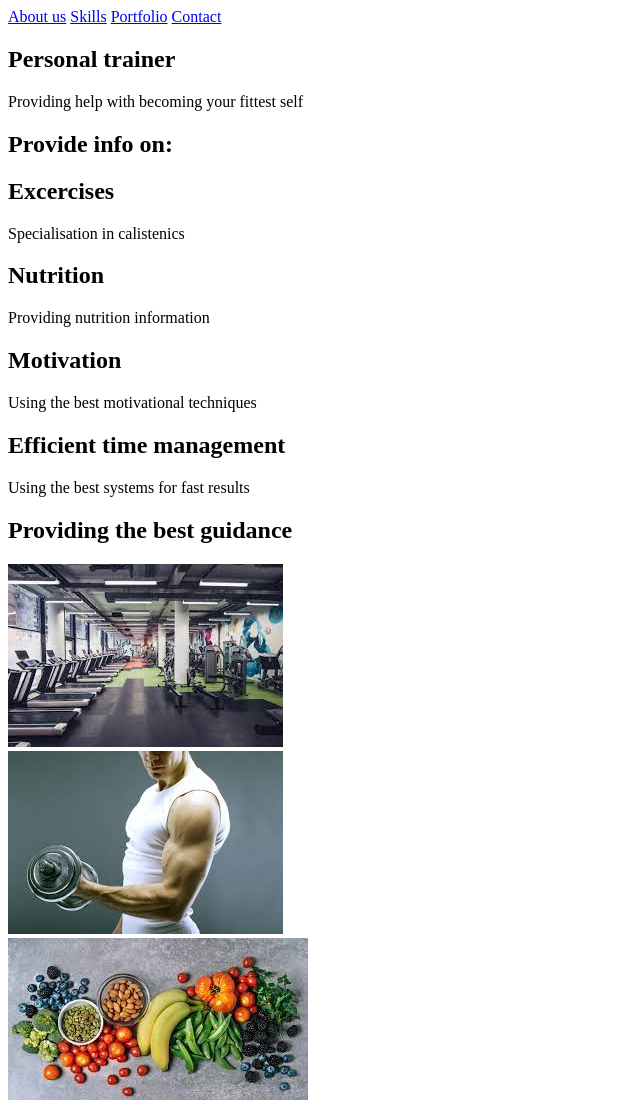
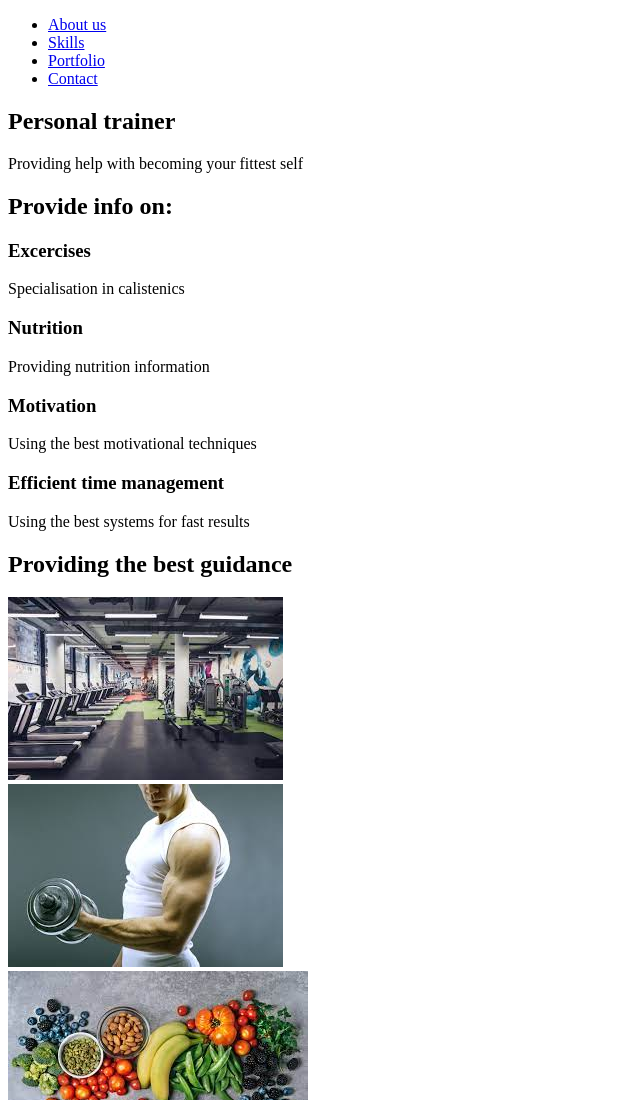
Before and after one commit to KasiaWad/html-prosta-strona, a plain HTML site: page index.html in a window 1280 px wide. Shown: the top 1100 px of the page, without its empty margins (0-640 px from the left). Drawn offline with Linux system fonts and the light colour scheme.

Commit message:
html-prosta-strona

```diff
--- a/index.html
+++ b/index.html
@@ -8,36 +8,38 @@
 </head>
 <body>
     <nav>
-        <a href="#about">About us</a>
-        <a href="#skills">Skills</a>
-        <a href="#portfolio">Portfolio</a>
-        <a href="#contact">Contact</a>
+        <ul>
+        <li><a href="#about">About us</a></li>
+        <li><a href="#skills">Skills</a></li>
+        <li><a href="#portfolio">Portfolio</a></li>
+        <li><a href="#contact">Contact</a></li>
+        </ul>
     </nav>
     <section id="about">
         <h1>Personal trainer</h1>
         <p>Providing help with becoming your fittest self</p>
     </section>
     <section id="skills">
-        <h1>Provide info on:</h1>
+        <h2>Provide info on:</h2>
         <div class="skill">
-            <h2>Excercises</h2>
+            <h3>Excercises</h3>
             <p>Specialisation in calistenics</p>
         </div>
         <div class="skill">
-            <h2>Nutrition</h2>
+            <h3>Nutrition</h3>
             <p>Providing nutrition information</p>
         </div>
         <div class="skill">
-            <h2>Motivation</h2>
+            <h3>Motivation</h3>
             <p>Using the best motivational techniques</p>
         </div>
         <div class="skill">
-            <h2>Efficient time management</h2>
+            <h3>Efficient time management</h3>
             <p>Using the best systems for fast results</p>
         </div>
     </section>
     <section id="portfolio">
-        <h1>Providing the best guidance</h1>
+        <h2>Providing the best guidance</h2>
         <div class="portfolio-item">
             <img src="gym.jpg" alt="gym">
         </div>
```
